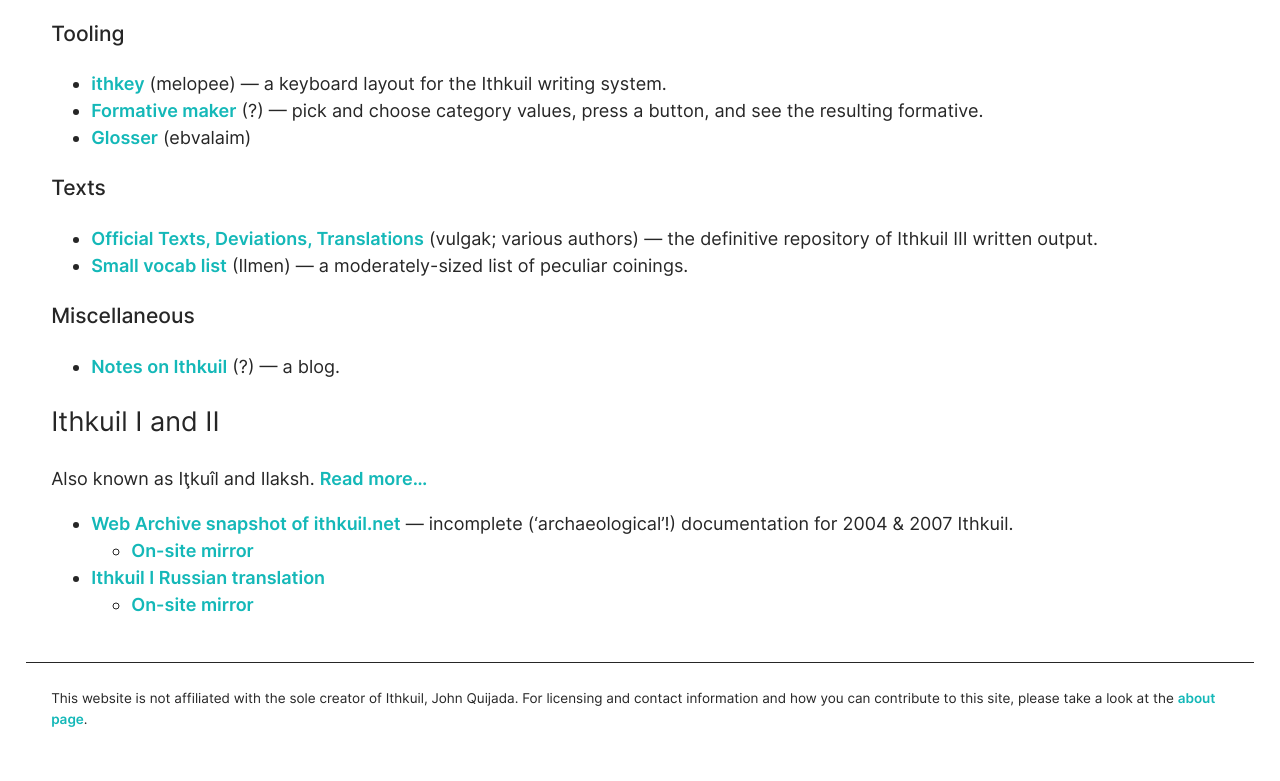
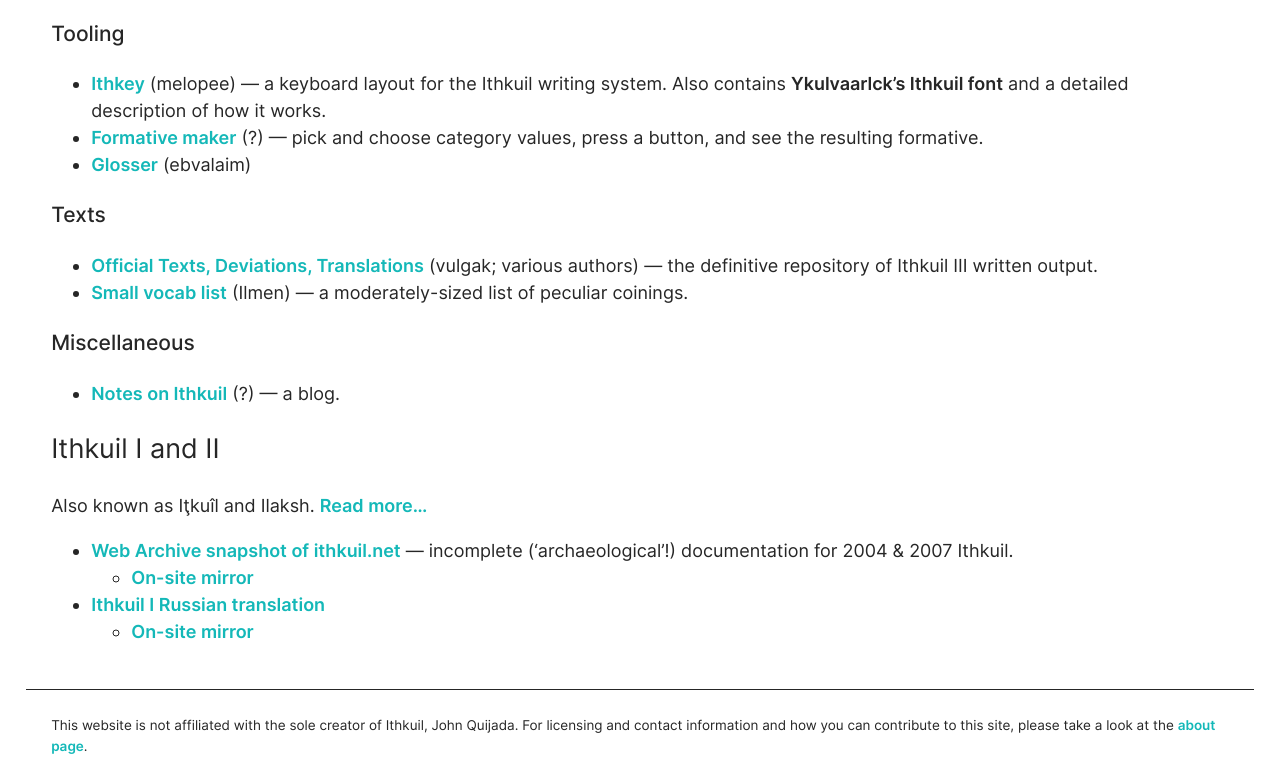
Before and after one commit to uakci/ithkuil.place, a plain HTML site: page www/index.html in a window 1280 px wide. Shown: the part 2270-3051 px from the top of the page. Before the commit the page ends 3024 px from the top, so only its background shows below. Drawn offline with Linux system fonts and the light colour scheme; a web font is replaced by a local one.

Commit message:
Yuval’s font

```diff
--- a/www/index.html
+++ b/www/index.html
@@ -230,9 +230,11 @@
       <h3 id="3-tooling">Tooling</h3>
       <ul>
         <li>
-          <a href="https://github.com/melopee/ithkey">ithkey</a>
+          <a href="https://github.com/melopee/ithkey">Ithkey</a>
           (melopee)
-          — a keyboard layout for the Ithkuil writing system.
+          — a keyboard layout for the Ithkuil writing system. Also contains
+          <strong>Ykulvaarlck’s Ithkuil font</strong> and a detailed
+          description of how it works.
         </li>
         <li>
           <a href="http://www.laethiel.fr/ithkuil/composer.php"
```
